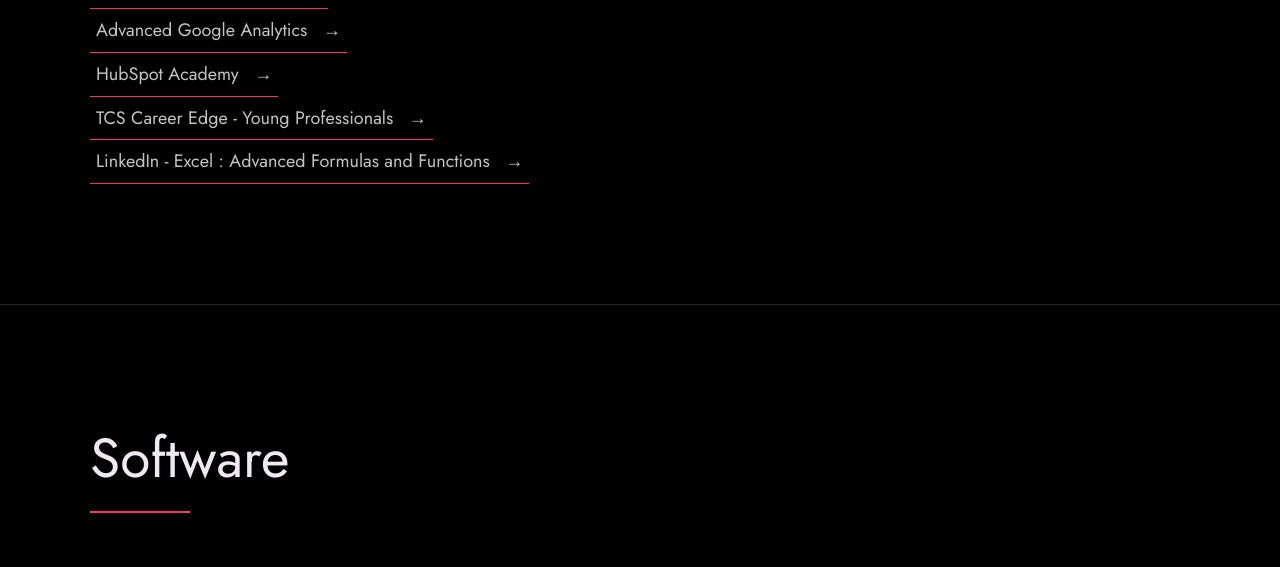
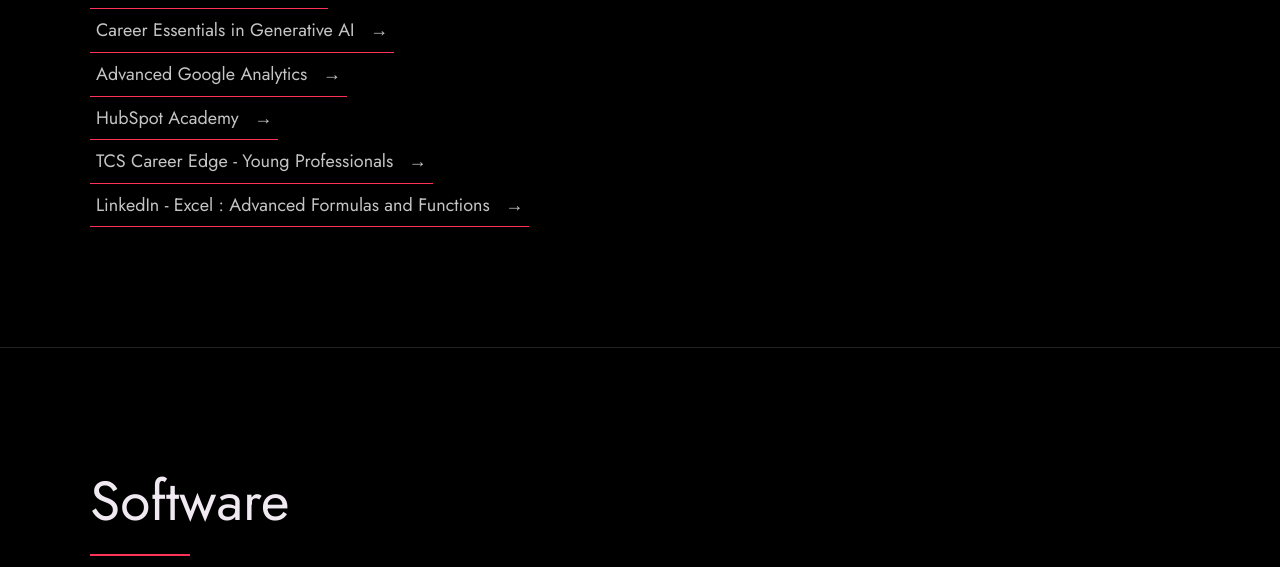
Before and after one commit to HitehPardeshi/Hitesh-Portfolio, a plain HTML site: page index.html in a window 1280 px wide. Shown: the part 6676-7243 px from the top of the page. Drawn offline with Linux system fonts and the light colour scheme.

Commit message:
index.html

```diff
--- a/index.html
+++ b/index.html
@@ -252,6 +252,12 @@
           </a>
           </a>
         </div>
+         <div class="certifications__link">
+          <a href="https://drive.google.com/file/d/1pg_RxVsfYNyFKQ7zj-FLR8ADkjROj9Jd/view?usp=drive_link" target="_blank" class="link__text">
+            Career Essentials in Generative AI  <span>&rarr;</span>
+          </a>
+          </a>
+        </div>
         <div class="certifications__link">
           <a href="https://drive.google.com/file/d/1sXAaVA-pFzMlff2qYUqwc3MKO_aH-UO0/view?usp=drive_link" target="_blank" class="link__text">
             Advanced Google Analytics <span>&rarr;</span>
```
